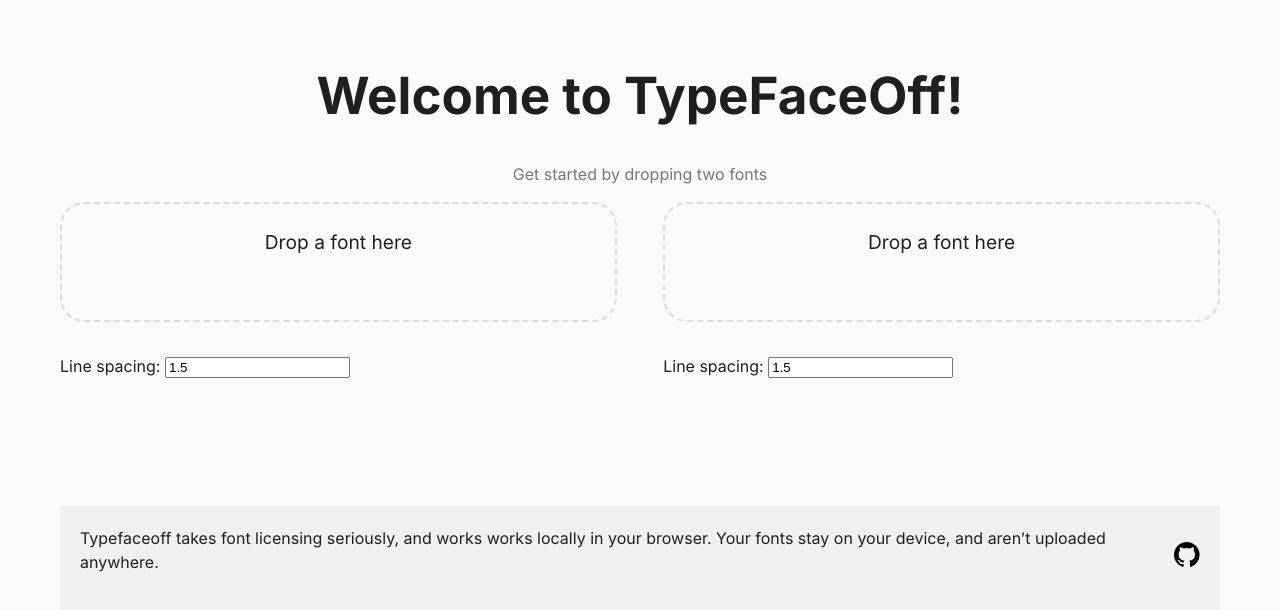
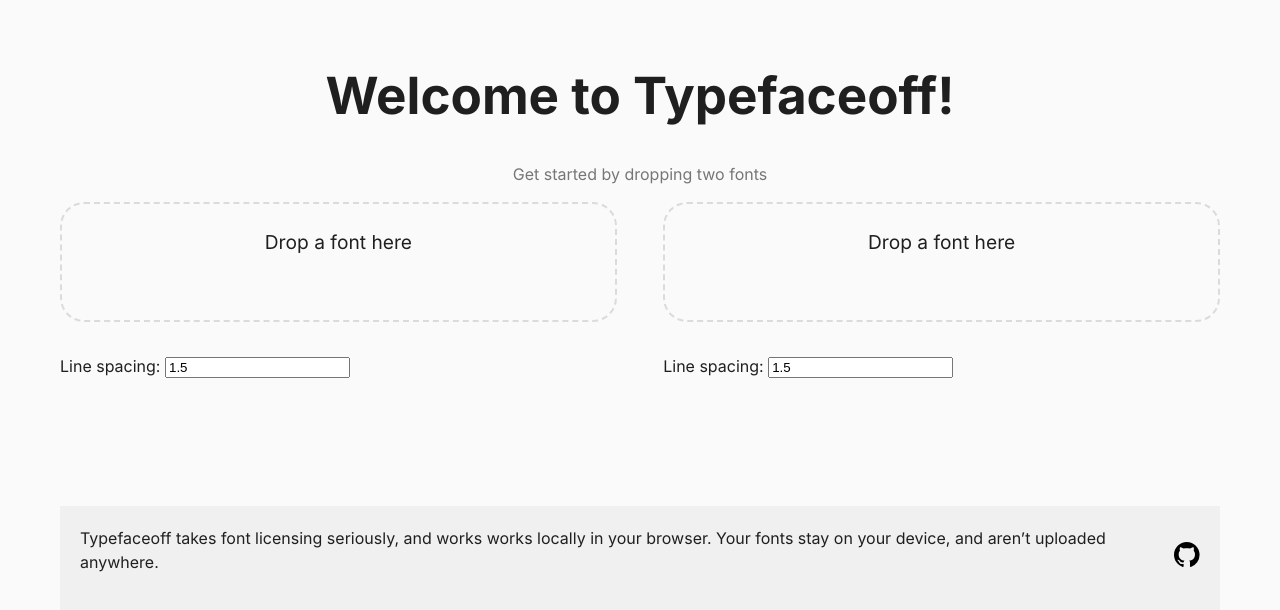
Before and after one commit to typefaceoff/typefaceoff, a React (Vite) app: page / in a window 1280 px wide. Shown: the top 610 px of the page. Built offline with nearby package versions, Linux system fonts and the light colour scheme.

Commit message:
refactor: Changed title to proper capitilization

```diff
--- a/src/components/App.tsx
+++ b/src/components/App.tsx
@@ -30,7 +30,7 @@
   return (
     <div className="app">
       <header>
-        <h1>Welcome to TypeFaceOff!</h1>
+        <h1>Welcome to Typefaceoff!</h1>
         <p className="subtitle">Get started by dropping two fonts</p>
       </header>
       <main>
```
